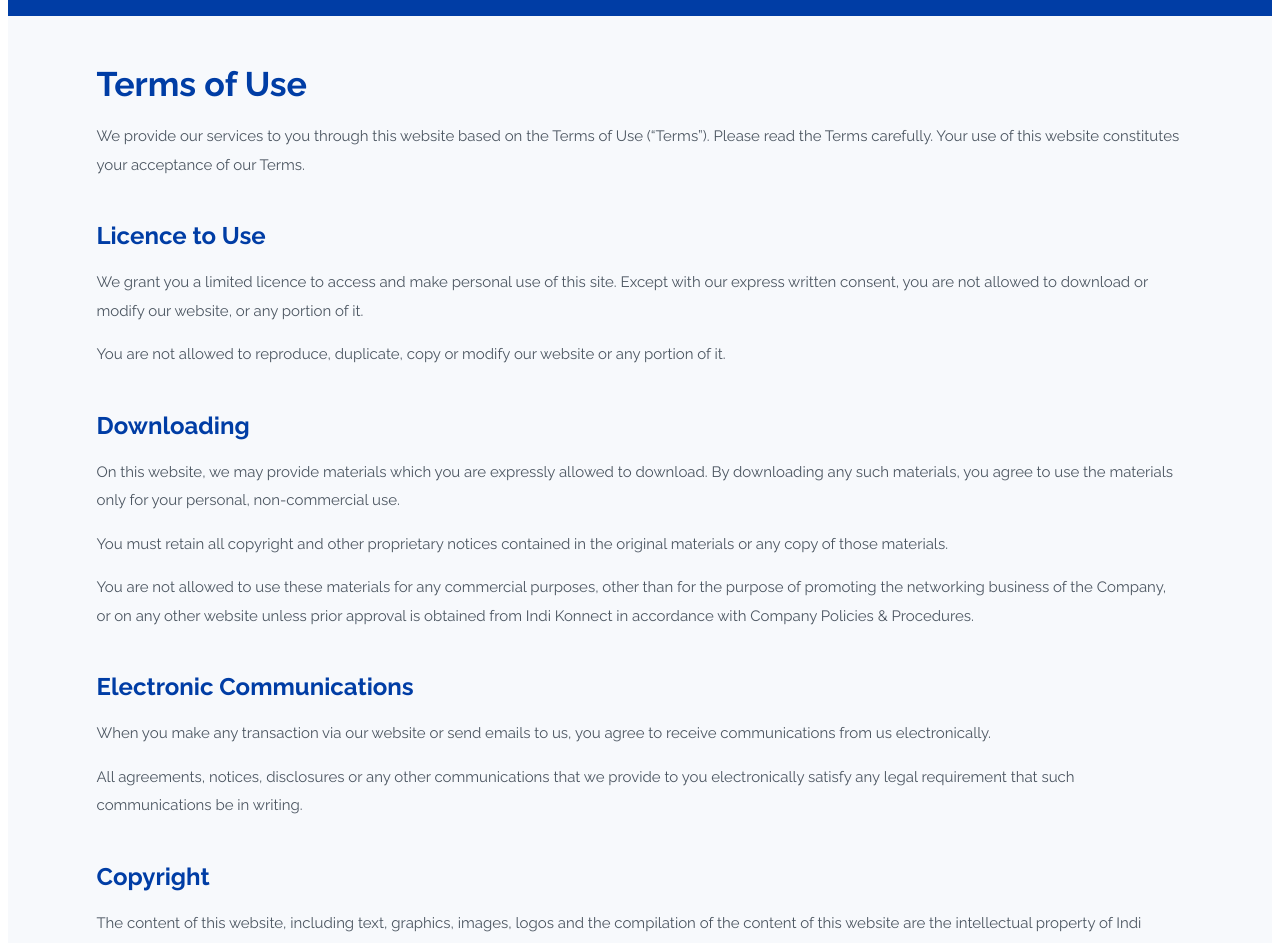
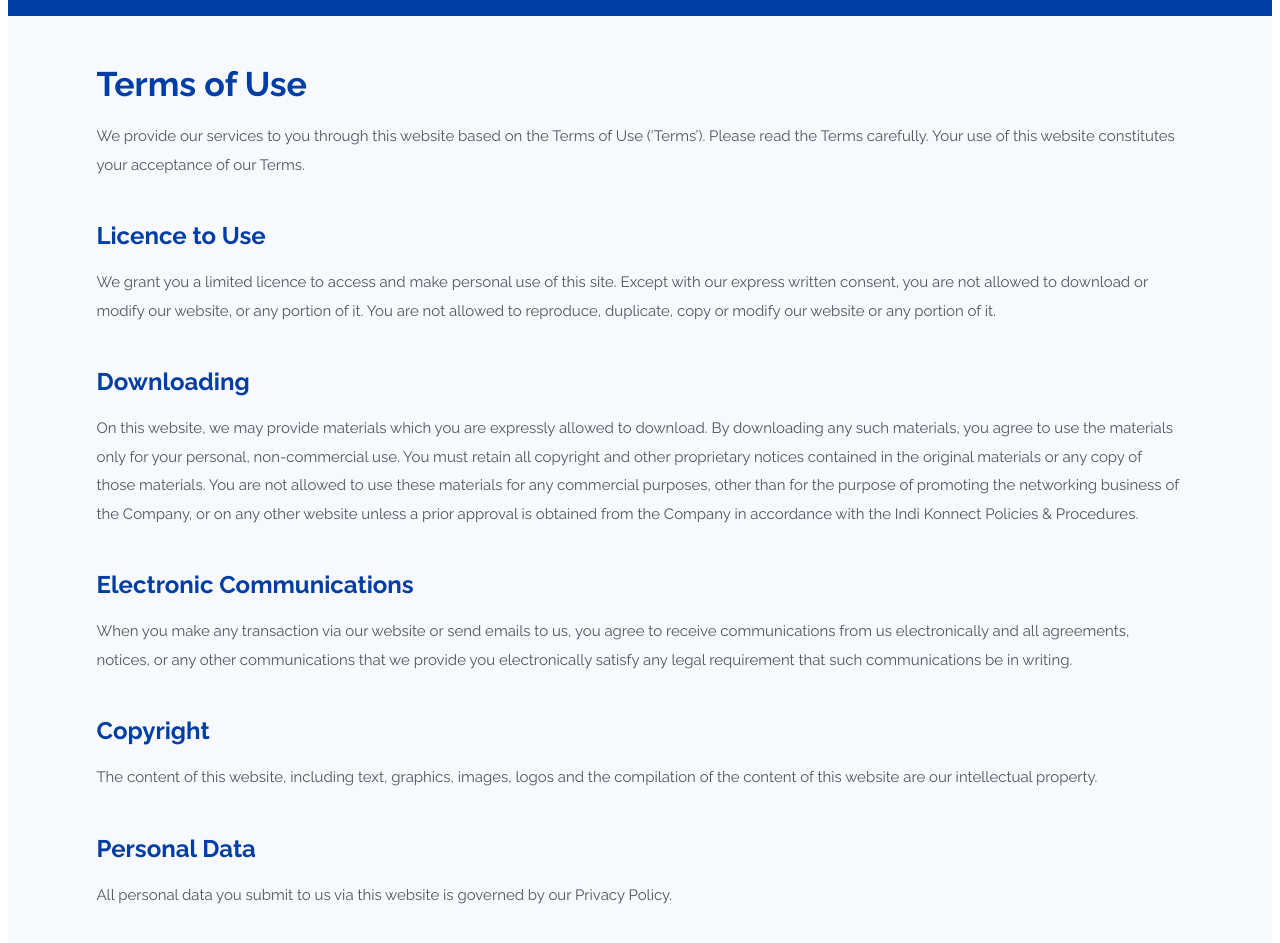
Before and after one commit to aaditya3196/IndiKonnect, a Nuxt app: page /terms-of-use in a window 1280 px wide. Shown: the part 260-1203 px from the top of the page. Built offline with nearby package versions, Linux system fonts and the light colour scheme.

Commit message:
Update terms-of-use.vue

```diff
--- a/app/pages/terms-of-use.vue
+++ b/app/pages/terms-of-use.vue
@@ -38,9 +38,7 @@
           </h2>
 
           <p>
-            We provide our services to you through this website based on the Terms of Use (“Terms”).
-            Please read the Terms carefully. Your use of this website constitutes your acceptance
-            of our Terms.
+            We provide our services to you through this website based on the Terms of Use (‘Terms’). Please read the Terms carefully. Your use of this website constitutes your acceptance of our Terms.
           </p>
 
         </div>
@@ -54,14 +52,7 @@
           </h3>
 
           <p>
-            We grant you a limited licence to access and make personal use of this site.
-            Except with our express written consent, you are not allowed to download or
-            modify our website, or any portion of it.
-          </p>
-
-          <p>
-            You are not allowed to reproduce, duplicate, copy or modify our website
-            or any portion of it.
+            We grant you a limited licence to access and make personal use of this site. Except with our express written consent, you are not allowed to download or modify our website, or any portion of it. You are not allowed to reproduce, duplicate, copy or modify our website or any portion of it.
           </p>
 
         </div>
@@ -75,21 +66,7 @@
           </h3>
 
           <p>
-            On this website, we may provide materials which you are expressly allowed
-            to download. By downloading any such materials, you agree to use the
-            materials only for your personal, non-commercial use.
-          </p>
-
-          <p>
-            You must retain all copyright and other proprietary notices contained
-            in the original materials or any copy of those materials.
-          </p>
-
-          <p>
-            You are not allowed to use these materials for any commercial purposes,
-            other than for the purpose of promoting the networking business of the Company,
-            or on any other website unless prior approval is obtained from Indi Konnect
-            in accordance with Company Policies & Procedures.
+            On this website, we may provide materials which you are expressly allowed to download. By downloading any such materials, you agree to use the materials only for your personal, non-commercial use. You must retain all copyright and other proprietary notices contained in the original materials or any copy of those materials. You are not allowed to use these materials for any commercial purposes, other than for the purpose of promoting the networking business of the Company, or on any other website unless a prior approval is obtained from the Company in accordance with the Indi Konnect Policies & Procedures.
           </p>
 
         </div>
@@ -103,14 +80,7 @@
           </h3>
 
           <p>
-            When you make any transaction via our website or send emails to us,
-            you agree to receive communications from us electronically.
-          </p>
-
-          <p>
-            All agreements, notices, disclosures or any other communications that
-            we provide to you electronically satisfy any legal requirement that
-            such communications be in writing.
+           When you make any transaction via our website or send emails to us, you agree to receive communications from us electronically and all agreements, notices, or any other communications that we provide you electronically satisfy any legal requirement that such communications be in writing.
           </p>
 
         </div>
@@ -124,9 +94,7 @@
           </h3>
 
           <p>
-            The content of this website, including text, graphics, images,
-            logos and the compilation of the content of this website are
-            the intellectual property of Indi Konnect.
+          The content of this website, including text, graphics, images, logos and the compilation of the content of this website are our intellectual property.
           </p>
 
         </div>
@@ -157,11 +125,7 @@
           <p>
             Links to third party websites may be provided on our website.
             However, we are not responsible for the content of those
-            third-party websites.
-          </p>
-
-          <p>
-            Please refer to our Disclaimer for further details.
+            third-party websites. Please refer to our Disclaimer
           </p>
 
         </div>
@@ -226,7 +190,6 @@
 
               <strong>
                 dummy@indikonnect.com<br>
-                dummy1@indikonnect.com
               </strong>
 
             </div>
@@ -237,7 +200,6 @@
 
               <strong>
                 +91 12345 67891<br>
-                +91 12345 67891
               </strong>
 
             </div>
```
